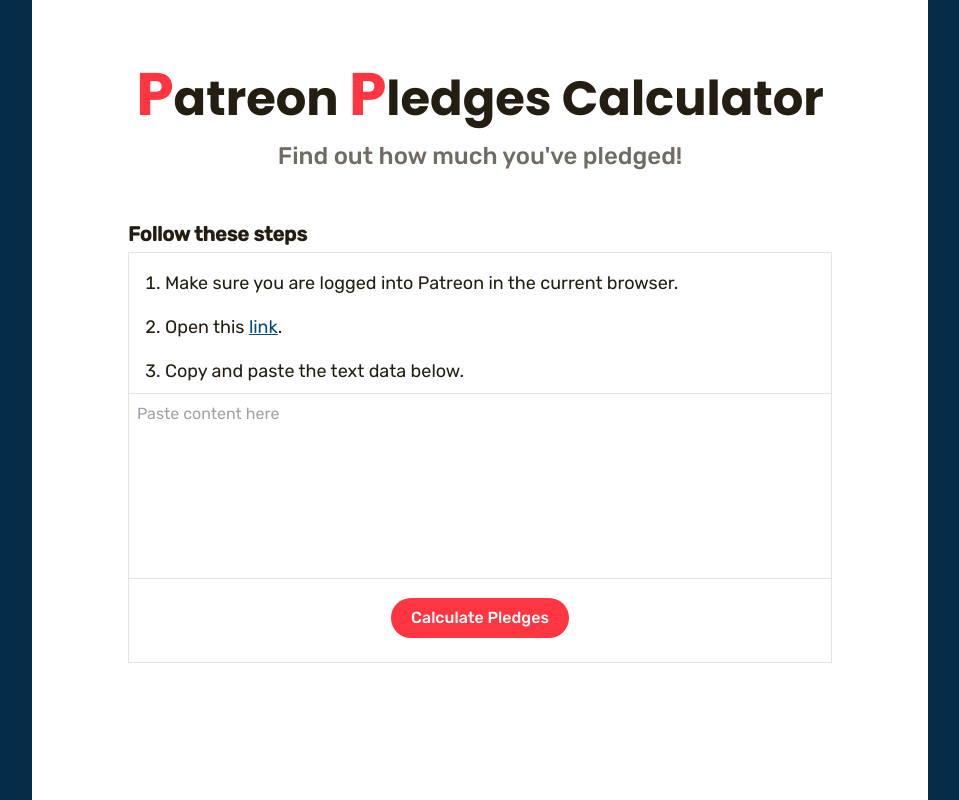
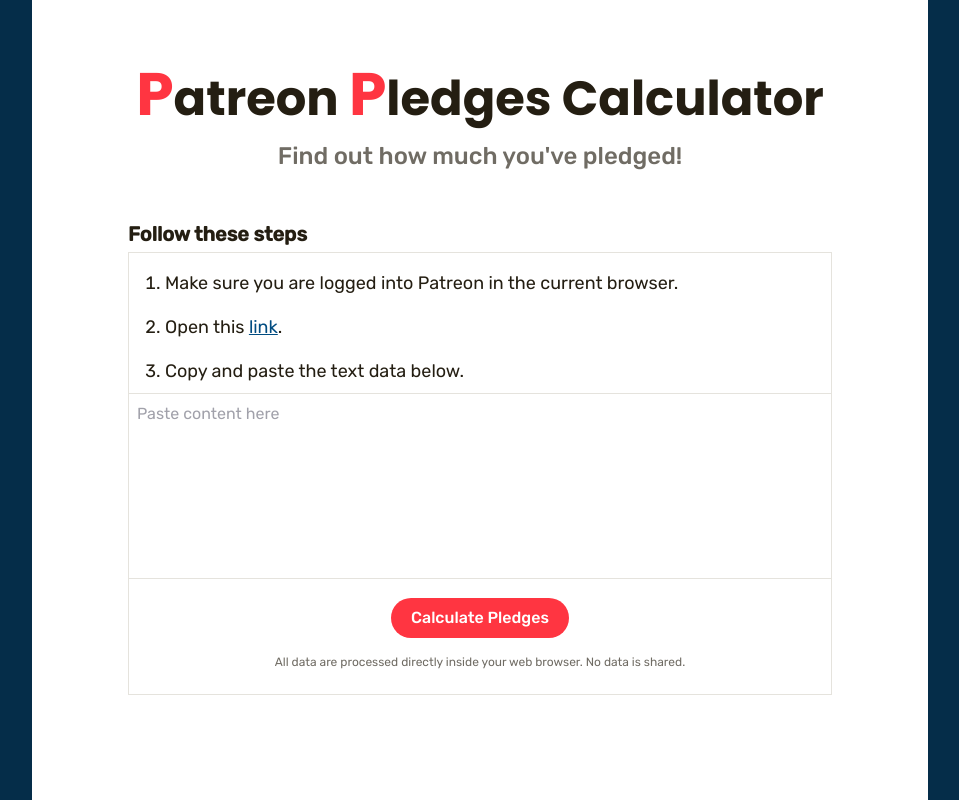
Before and after one commit to mornir/patreon-pledges-calculator, a Vue app: page / in a window 1280 px wide. Shown: the whole page, without its empty margins (160-1119 px from the left). Built offline with nearby package versions, Linux system fonts and the light colour scheme.

Commit message:
feat: add privacy notice closes #9

```diff
--- a/src/App.vue
+++ b/src/App.vue
@@ -57,6 +57,12 @@
             </button>
             <p v-if="errorMessage" class="py-2 text-xl font-bold text-red-dark">
               ⚠️ {{ errorMessage }}
+            </p>
+
+            <p class="px-2 mt-4 text-xs text-center text-secondary">
+              All data are processed directly inside your web browser.
+              <br class="lg:hidden" />
+              No data is shared.
             </p>
           </form>
         </div>
```
